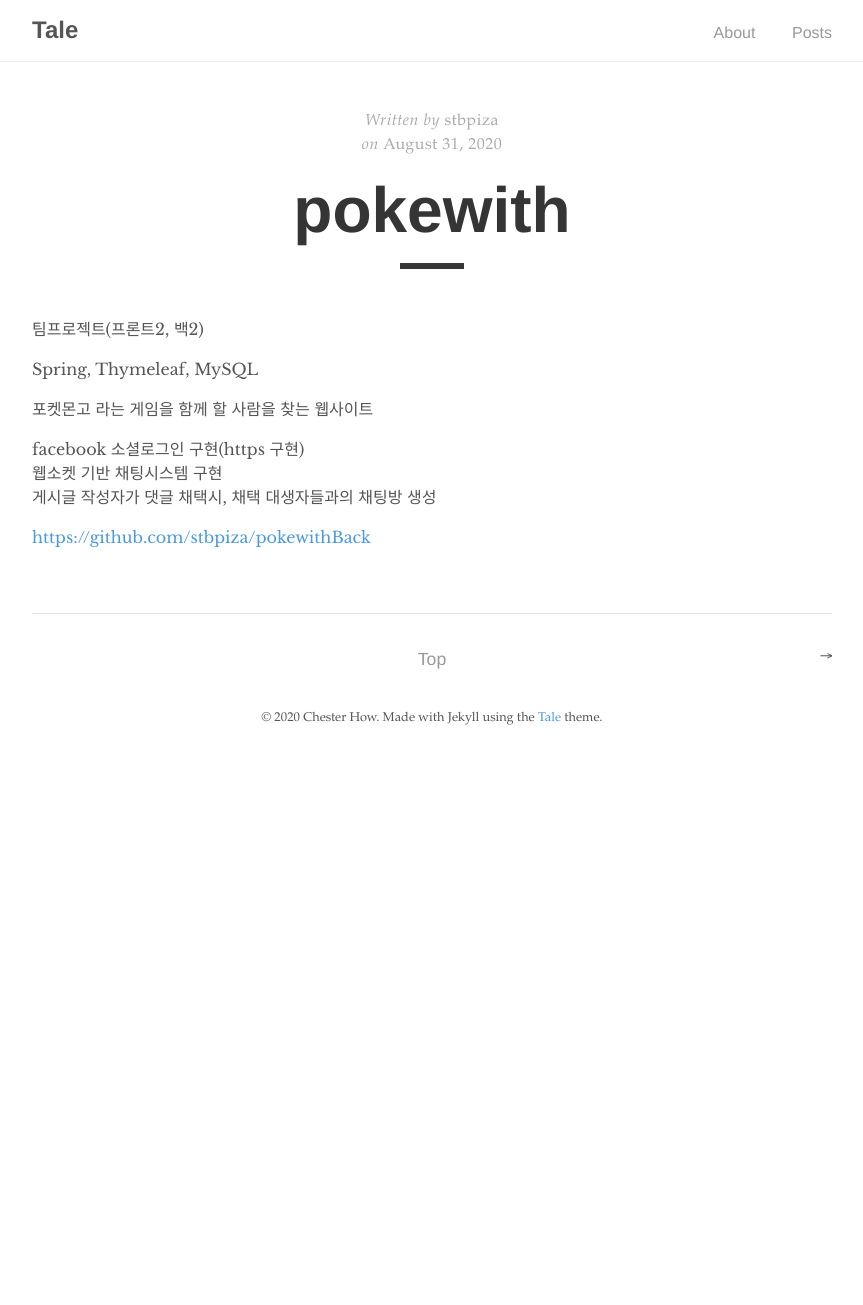
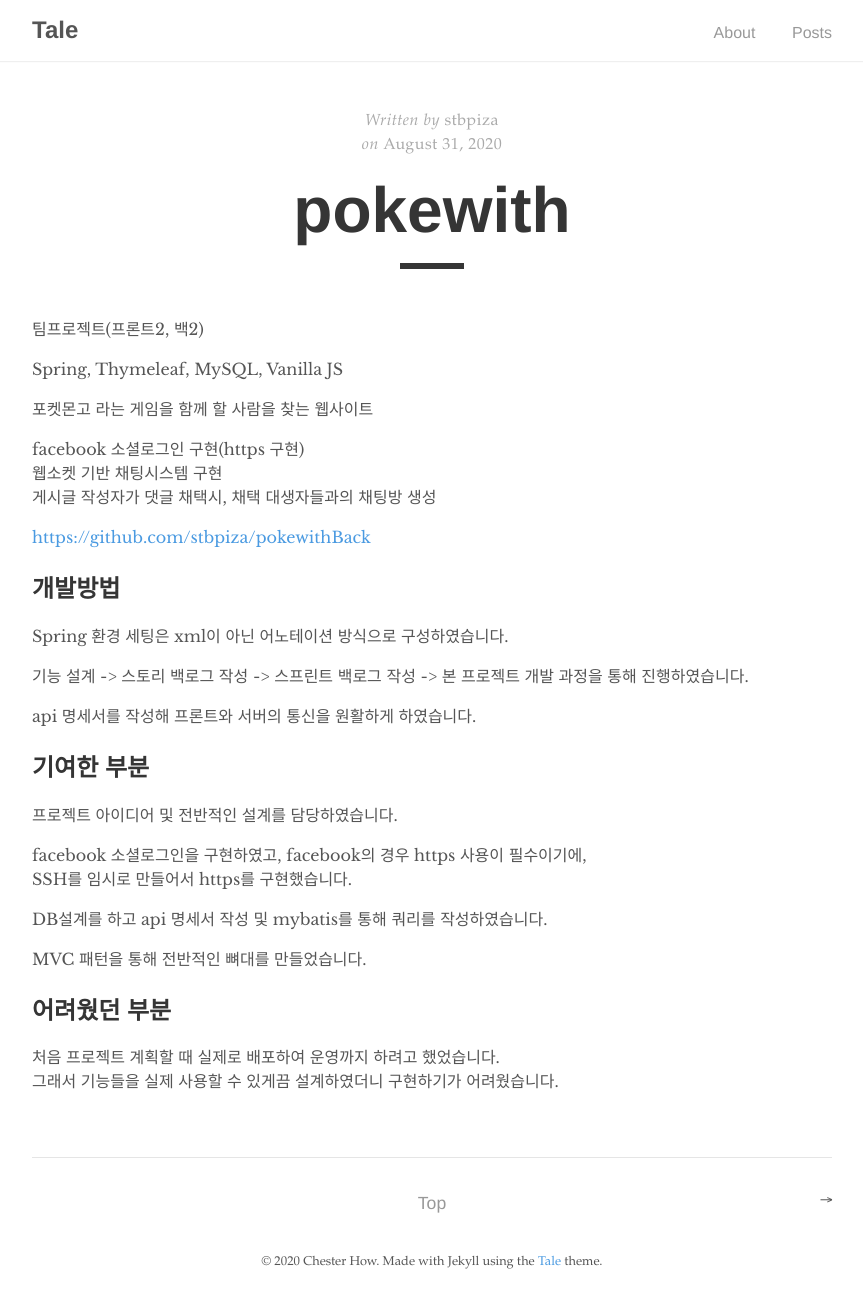
Before and after one commit to stbpiza/stbpiza.github.io, a Jekyll site: the page built from _posts/2020-08-31-pokewith.md, in a window 1280 px wide. Shown: the whole page, without its empty margins (208-1071 px from the left). Built offline with Jekyll 4.4.1, drawn with Linux system fonts in a browser that asks for light colours; before the commit the page ends 900 px from its top, so only the background shows below that.

Commit message:
Update 2020-08-31-pokewith.md

```diff
--- a/_posts/2020-08-31-pokewith.md
+++ b/_posts/2020-08-31-pokewith.md
@@ -7,7 +7,7 @@ author: "stbpiza"
 
 팀프로젝트(프론트2, 백2)
 
-Spring, Thymeleaf, MySQL
+Spring, Thymeleaf, MySQL, Vanilla JS
 
 포켓몬고 라는 게임을 함께 할 사람을 찾는 웹사이트
 
@@ -15,5 +15,28 @@ facebook 소셜로그인 구현(https 구현)
 웹소켓 기반 채팅시스템 구현
 게시글 작성자가 댓글 채택시, 채택 대생자들과의 채팅방 생성
 
+<a href="https://github.com/stbpiza/pokewithBack">https://github.com/stbpiza/pokewithBack</a>
 
-<a href="https://github.com/stbpiza/pokewithBack">https://github.com/stbpiza/pokewithBack</a>
+## 개발방법
+
+Spring 환경 세팅은 xml이 아닌 어노테이션 방식으로 구성하였습니다.
+
+기능 설계 -> 스토리 백로그 작성 -> 스프린트 백로그 작성 -> 본 프로젝트 개발 과정을 통해 진행하였습니다.
+
+api 명세서를 작성해 프론트와 서버의 통신을 원활하게 하였습니다.
+
+## 기여한 부분
+
+프로젝트 아이디어 및 전반적인 설계를 담당하였습니다.
+
+facebook 소셜로그인을 구현하였고, facebook의 경우 https 사용이 필수이기에,
+SSH를 임시로 만들어서 https를 구현했습니다.
+
+DB설계를 하고 api 명세서 작성 및 mybatis를 통해 쿼리를 작성하였습니다.
+
+MVC 패턴을 통해 전반적인 뼈대를 만들었습니다.
+
+## 어려웠던 부분
+
+처음 프로젝트 계획할 때 실제로 배포하여 운영까지 하려고 했었습니다.
+그래서 기능들을 실제 사용할 수 있게끔 설계하였더니 구현하기가 어려웠습니다.
```
